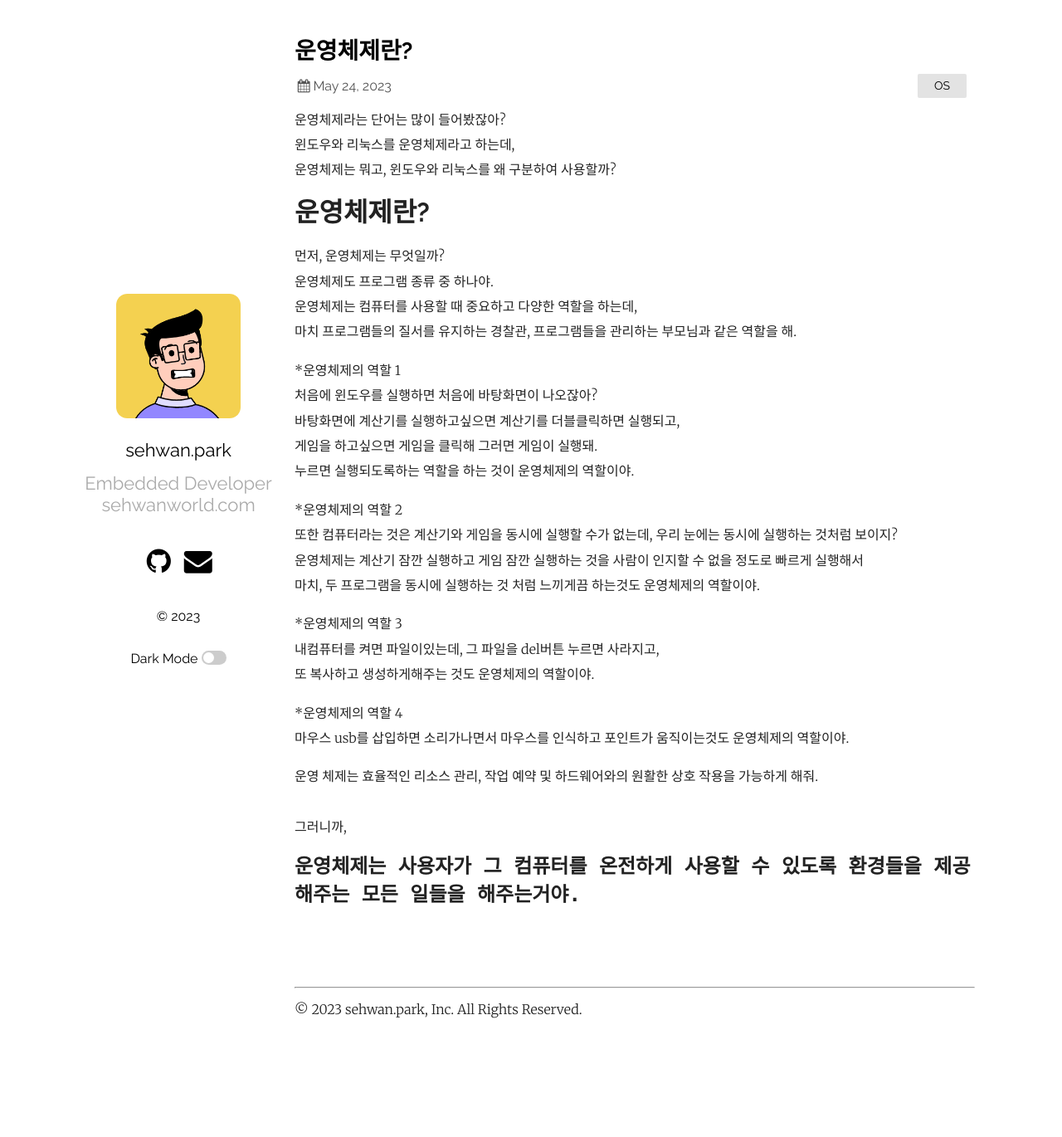
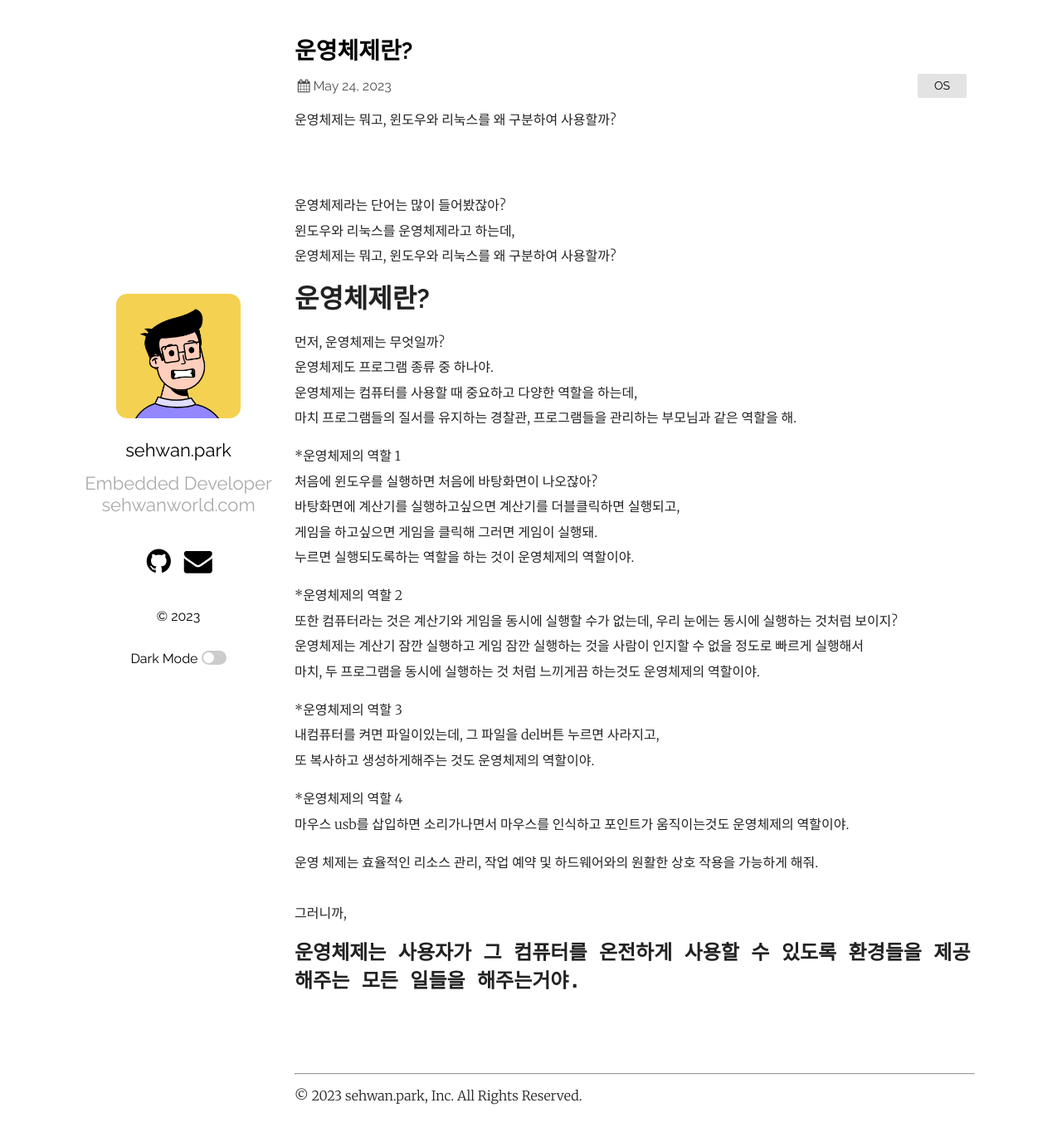
Before and after one commit to sehwann/sehwann.github.io, a Jekyll site: the page built from _posts/2023-05-23-운영체제란.markdown, in a window 1280 px wide and 1380 px high. Shown: the top 1370 px of the window at 83% size. Built offline with Jekyll 4.4.1, drawn with Linux system fonts in a browser that asks for light colours.

Commit message:
posts : Update posts

```diff
--- a/_posts/2023-05-23-운영체제란.markdown
+++ b/_posts/2023-05-23-운영체제란.markdown
@@ -4,6 +4,9 @@ title:  "운영체제란?"
 date:   2023-05-24 10:00:36 +0530
 categories: OS
 ---
+운영체제는 뭐고, 윈도우와 리눅스를 왜 구분하여 사용할까?<br>
+#
+
 운영체제라는 단어는 많이 들어봤잖아?<br>
 윈도우와 리눅스를 운영체제라고 하는데,<br>
 운영체제는 뭐고, 윈도우와 리눅스를 왜 구분하여 사용할까?<br>
```
